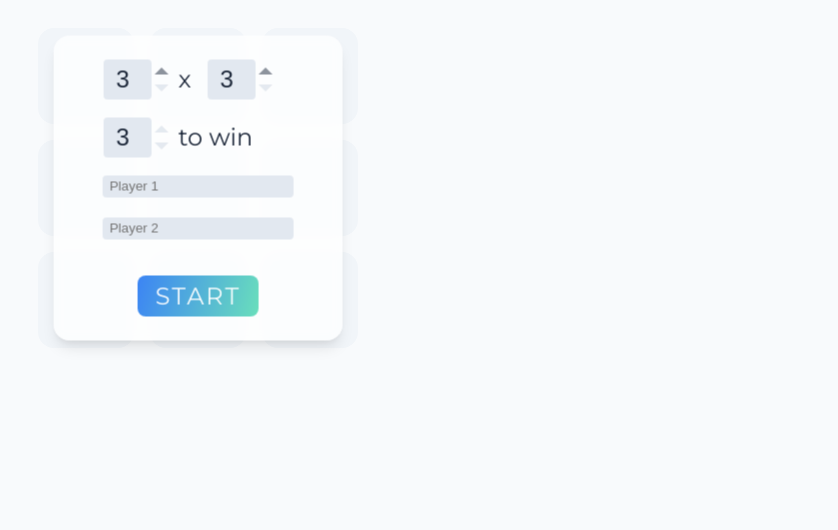
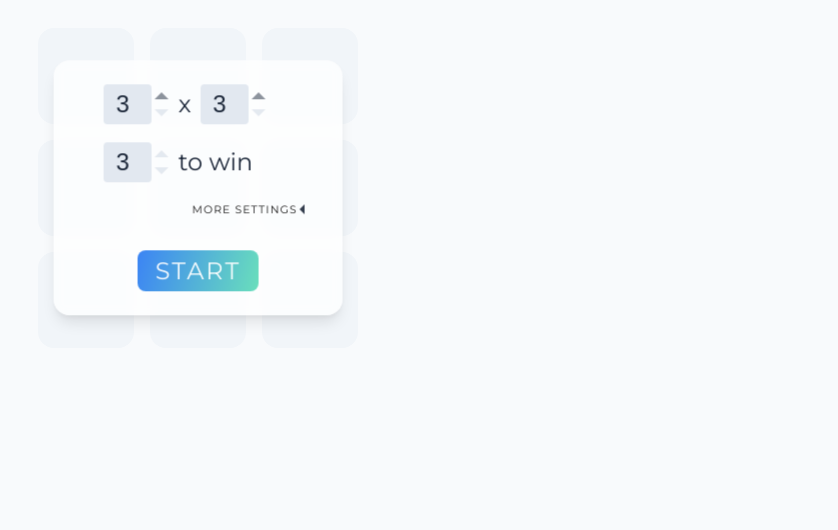
Before and after one commit to adoxography/kinarow, a website built with Parcel: page index.html in a window 1280 px wide. Shown: the part 212-742 px from the top of the page, without its empty margins (442-1280 px from the left). Built offline with nearby package versions, Linux system fonts and the light colour scheme.

Commit message:
Put URLs into a drawer

```diff
--- a/css/style.css
+++ b/css/style.css
@@ -115,12 +115,16 @@ p {
 .field {
   display: flex;
   align-items: baseline;
-  margin-bottom: 0.75em;
   margin-left: 1em;
 }
 
+.field--lg {
+  margin-bottom: 0.75em;
+}
+
 .field__filltext {
-  margin: 0 0.6em;
+  margin-left: 0.6em;
+  margin-right: 0.3em;
 }
 
 .field__input {
@@ -147,6 +151,11 @@ p {
 .field__input--number::-webkit-inner-spin-button {
   -webkit-appearance: none;
   margin: 0;
+}
+
+.field__input--url {
+  margin-top: 0.25em;
+  margin-bottom: 0.25em;
 }
 
 .field__spinner {
@@ -279,15 +288,17 @@ p {
 }
 
 .btn {
-  color: #fffe;
-  font-size: 1.5rem;
   text-transform: uppercase;
-  letter-spacing: 2px;
   display: inline-block;
-  border-radius: 0.5rem;
   border: none;
   cursor: pointer;
-  transition: transform 0.25s ease-in-out;
+  padding: 0.25em 0.75em;
+}
+
+.btn--start {
+  color: #fffe;
+  letter-spacing: 2px;
+  font-size: 1.5rem;
   background-image: linear-gradient(
     105deg,
     var(--clr-secondary),
@@ -299,11 +310,19 @@ p {
   );
   background-size: 600%;
   background-position: 25%;
-  opacity: 1.0;
-  margin-top: 1rem;
-  padding: 0.25em 0.75em;
+  -webkit-tap-highlight-color: transparent;
+  transition: transform 0.25s ease-in-out;
   transform: scale(1);
-  -webkit-tap-highlight-color: transparent;
+  margin-top: 2rem;
+  border-radius: 0.5rem;
+}
+
+.btn--settings {
+  background-color: transparent;
+  font-size: 0.675rem;
+  letter-spacing: 1.125px;
+  margin-right: 0.5em;
+  opacity: 0.9;
 }
 
 .btn:disabled,
@@ -315,13 +334,21 @@ p {
 .btn:hover,
 .btn:focus {
   outline: none;
+}
 
+.btn--start:hover,
+.btn--start:focus {
   transform: scale(1.1);
 
   animation-name: slide;
   animation-iteration-count: infinite;
   animation-duration: 2s;
   animation-timing-function: linear;
+}
+
+.btn--settings:hover,
+.btn--settings:focus {
+  opacity: 0.7;
 }
 
 @keyframes slide {
@@ -352,6 +379,43 @@ p {
     transform: scale(1.1);
     filter: brightness(1.05);
   }
+}
+
+.drawer-control {
+  display: flex;
+  justify-content: flex-end;
+}
+
+.drawer-control__btn {
+  display: flex;
+  align-items: center;
+}
+
+.drawer-control__arrow {
+  --size: 0.5em;
+
+  height: 0;
+  width: 0;
+  margin-left: 0.25em;
+  display: inline-block;
+  border-top: var(--size) solid transparent;
+  border-bottom: var(--size) solid transparent;
+  border-right: var(--size) solid var(--clr-black);
+  transition: transform 300ms ease-in-out;
+}
+
+.drawer-control--open .drawer-control__arrow {
+  transform: rotate(-90deg);
+}
+
+.drawer {
+  height: 4rem;
+  transition: height 300ms ease-in-out;
+  overflow-y: hidden;
+}
+
+.drawer--closed {
+  height: 0;
 }
 
 /**
--- a/index.html
+++ b/index.html
@@ -35,9 +35,9 @@
     "
     :class="{ 'controls--hidden': state === State.PLAY }"
     @submit.prevent="start"
-    @gameover.window="state = State.SETUP"
+    @gameover.window="appear"
   >
-    <div class="field">
+    <div class="field field--lg">
       <input
         type="number"
         class="field__input field__input--number"
@@ -77,7 +77,7 @@
       </div>
     </div>
 
-    <div class="field">
+    <div class="field field--lg">
       <input
         type="number"
         class="field__input field__input--number"
@@ -103,12 +103,30 @@
     </div>
 
     <div>
-      <template x-for="(agent, agentIndex) in agents" :key="agentIndex">
+      <p class="drawer-control" :class="{'drawer-control--open': showAgents}">
+        <button
+          type="button"
+          class="drawer-control__btn btn btn--settings"
+          @click="showAgents = !showAgents"
+        >
+          More settings
+          <span class="drawer-control__arrow"></span>
+        </button>
+      </p>
+
+      <div
+        class="drawer"
+        :class="{'drawer--closed': !showAgents}"
+      >
+        <template
+          x-for="(agent, agentIndex) in agents"
+          :key="agentIndex"
+        >
           <div class="field">
             <input
               type="text"
               class="field__input field__input--url"
-            :placeholder="`Player ${agentIndex+1}`"
+              :placeholder="`Player ${agentIndex+1} URL`"
               :value="agent.url"
               @change="agent.url = $event.target.value; agent.ready = false;"
             >
@@ -118,10 +136,11 @@
           </div>
         </template>
       </div>
+    </div>
 
     <div class="center">
       <button
-        class="btn"
+        class="btn btn--start"
         type="submit"
         :disabled="state !== State.SETUP"
       >
--- a/js/index.js
+++ b/js/index.js
@@ -48,6 +48,7 @@ window.Control = () => ({
   height: 3,
   k: 3,
   agents: [Agent(), Agent()],
+  showAgents: false,
 
   async start() {
     this.state = State.WAIT;
@@ -61,6 +62,11 @@ window.Control = () => ({
       this.agents.map(agent => agent.reset());
       this.state = State.SETUP;
     }
+  },
+
+  appear() {
+    this.showAgents = this.agents.some(agent => !agent.isHuman());
+    this.state = State.SETUP;
   },
 
   update() {
```
Lines whose indentation alone changed are shown as unchanged.
